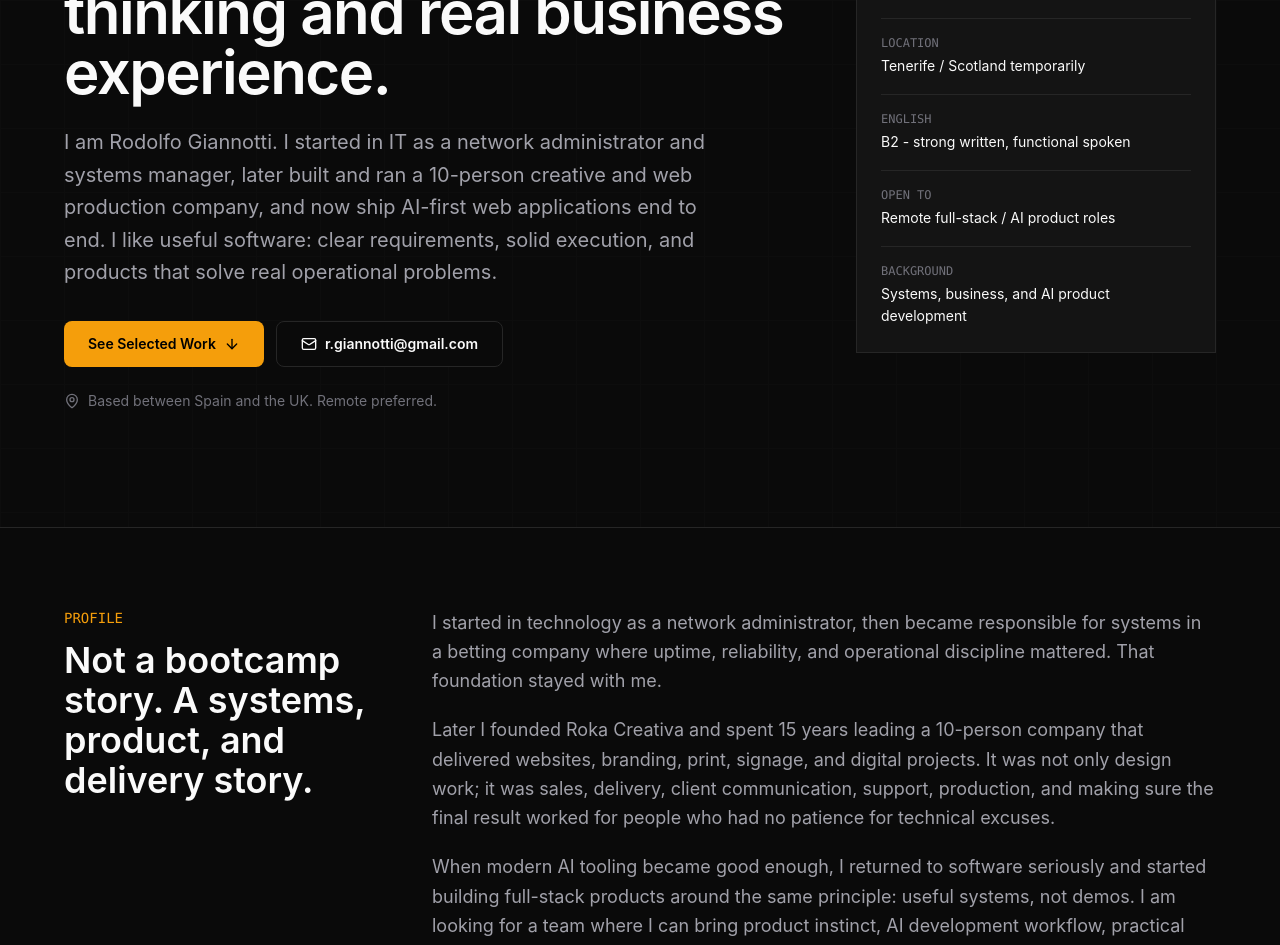
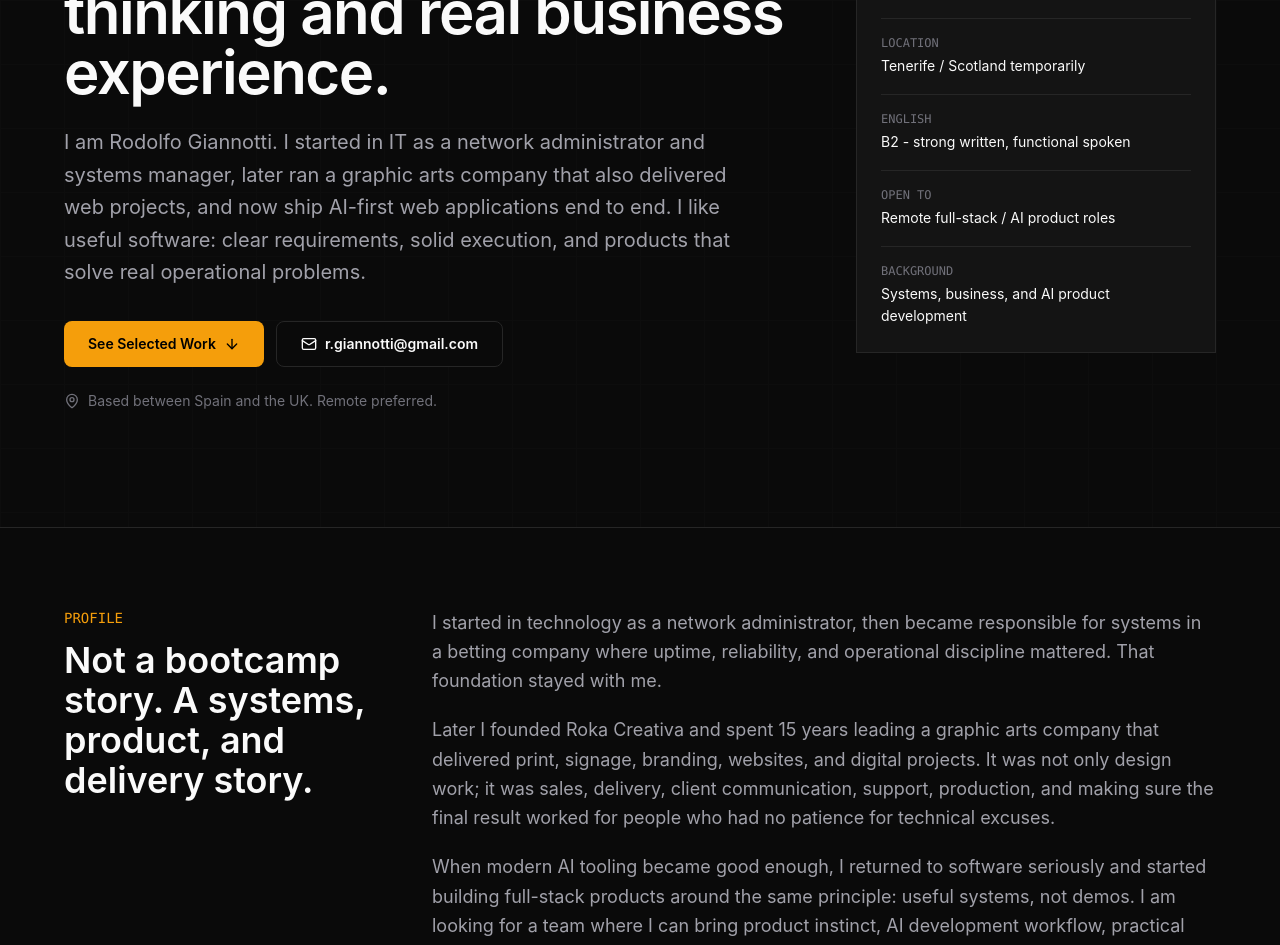
Before and after one commit to fenixgx/curriculum, a Next.js app: page / in a window 1280 px wide. Shown: the part 320-1265 px from the top of the page. Built offline with nearby package versions, Linux system fonts and the light colour scheme.

Commit message:
copy: make company background more precise

```diff
--- a/src/components/About.tsx
+++ b/src/components/About.tsx
@@ -43,11 +43,11 @@ export default function About() {
 
             <p>
               Later I founded Roka Creativa and spent 15 years leading a
-              10-person company that delivered websites, branding, print,
-              signage, and digital projects. It was not only design work; it was
-              sales, delivery, client communication, support, production, and
-              making sure the final result worked for people who had no patience
-              for technical excuses.
+              graphic arts company that delivered print, signage, branding,
+              websites, and digital projects. It was not only design work; it
+              was sales, delivery, client communication, support, production,
+              and making sure the final result worked for people who had no
+              patience for technical excuses.
             </p>
 
             <p>
--- a/src/components/Hero.tsx
+++ b/src/components/Hero.tsx
@@ -37,10 +37,10 @@ export default function Hero() {
 
           <p className="mt-6 max-w-2xl text-lg leading-relaxed text-[var(--color-text-secondary)] md:text-xl">
             I am Rodolfo Giannotti. I started in IT as a network administrator
-            and systems manager, later built and ran a 10-person creative
-            and web production company, and now ship AI-first web applications
-            end to end. I like useful software: clear requirements, solid
-            execution, and products that solve real operational problems.
+            and systems manager, later ran a graphic arts company that also
+            delivered web projects, and now ship AI-first web applications end
+            to end. I like useful software: clear requirements, solid execution,
+            and products that solve real operational problems.
           </p>
 
           <div className="mt-8 flex flex-col gap-3 sm:flex-row">
--- a/src/data/experience.ts
+++ b/src/data/experience.ts
@@ -26,9 +26,9 @@ export const experiences: Experience[] = [
     title: "Founder & Director",
     company: "Roka Creativa",
     description:
-      "Founded and ran a 10-person creative and production company for 15 years. We delivered websites, branding, print, signage, and digital projects for hundreds of businesses while managing sales, operations, delivery, and client support.",
+      "Founded and ran a graphic arts company for 15 years. We delivered print, signage, branding, websites, and digital projects for hundreds of businesses while managing sales, operations, delivery, and client support.",
     highlights: [
-      "Led a team of 10 people",
+      "Led a small production team",
       "Worked directly with hundreds of real businesses",
       "Built long-term client relationships across service, retail, events, and local commerce",
       "Managed sales, delivery, client communication, operations, and quality",
```
